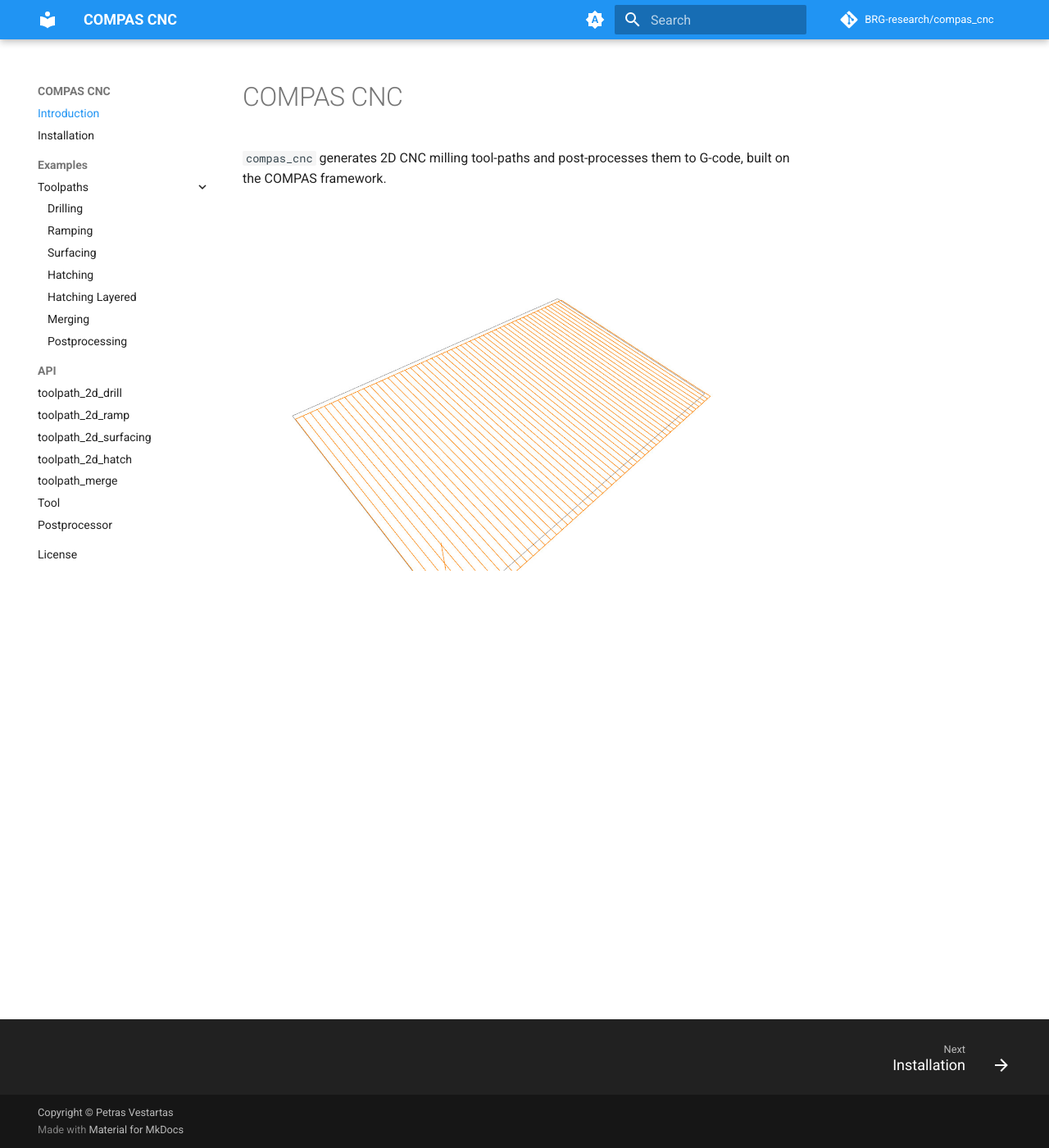
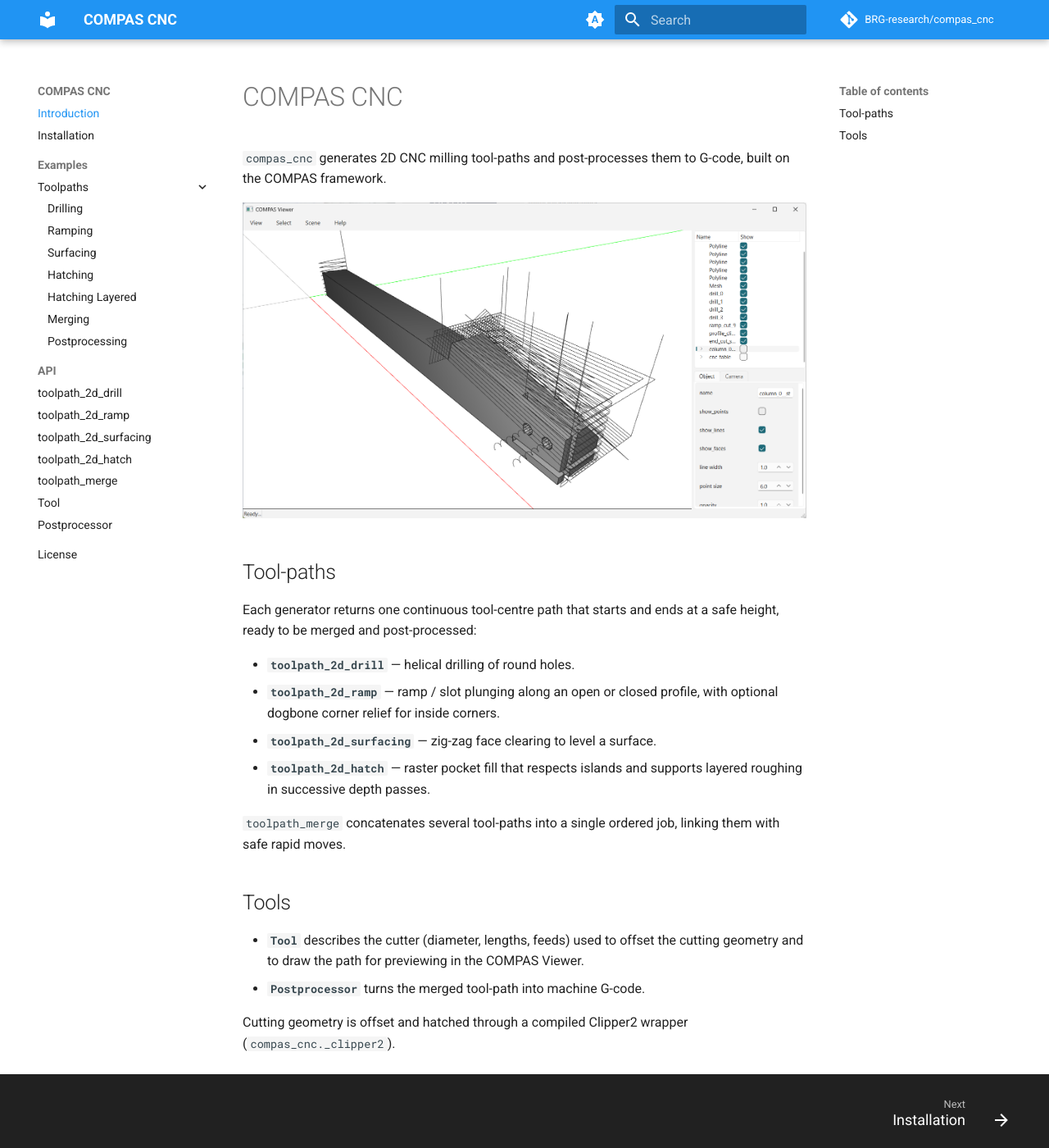
Before and after one commit to BRG-research/compas_cnc, an MkDocs documentation site: the page built from docs/index.md, in a window 1280 px wide and 1400 px high. Shown: the whole window at 82% size. Built offline with MkDocs 1.6.1 and Material for MkDocs 9.7.7, drawn with Linux system fonts in a browser that asks for light colours; comment, search, counter and statistics services are not loaded.

Commit message:
Use machining screenshot as docs hero; explain tool-paths and tools

```diff
--- a/docs/index.md
+++ b/docs/index.md
@@ -3,4 +3,28 @@
 `compas_cnc` generates 2D CNC milling tool-paths and post-processes them to G-code,
 built on the COMPAS framework.
 
-![COMPAS CNC](assets/images/example_surfacing.jpg)
+![COMPAS CNC](assets/images/overview.png)
+
+## Tool-paths
+
+Each generator returns one continuous tool-centre path that starts and ends at a
+safe height, ready to be merged and post-processed:
+
+- **`toolpath_2d_drill`** — helical drilling of round holes.
+- **`toolpath_2d_ramp`** — ramp / slot plunging along an open or closed profile,
+  with optional dogbone corner relief for inside corners.
+- **`toolpath_2d_surfacing`** — zig-zag face clearing to level a surface.
+- **`toolpath_2d_hatch`** — raster pocket fill that respects islands and supports
+  layered roughing in successive depth passes.
+
+`toolpath_merge` concatenates several tool-paths into a single ordered job, linking
+them with safe rapid moves.
+
+## Tools
+
+- **`Tool`** describes the cutter (diameter, lengths, feeds) used to offset the
+  cutting geometry and to draw the path for previewing in the COMPAS Viewer.
+- **`Postprocessor`** turns the merged tool-path into machine G-code.
+
+Cutting geometry is offset and hatched through a compiled Clipper2 wrapper
+(`compas_cnc._clipper2`).
```
Also changed, not shown: docs/assets/images/overview.png (added).
